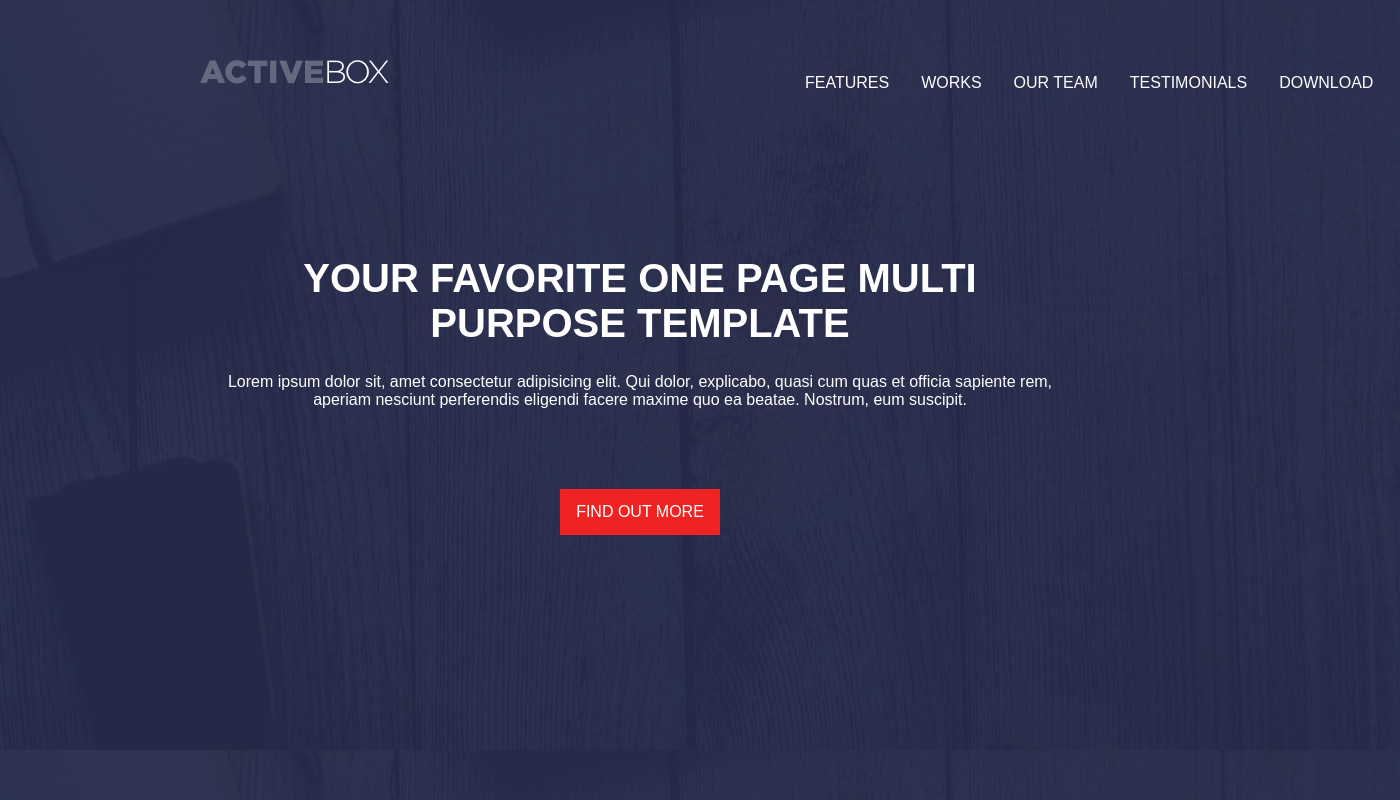
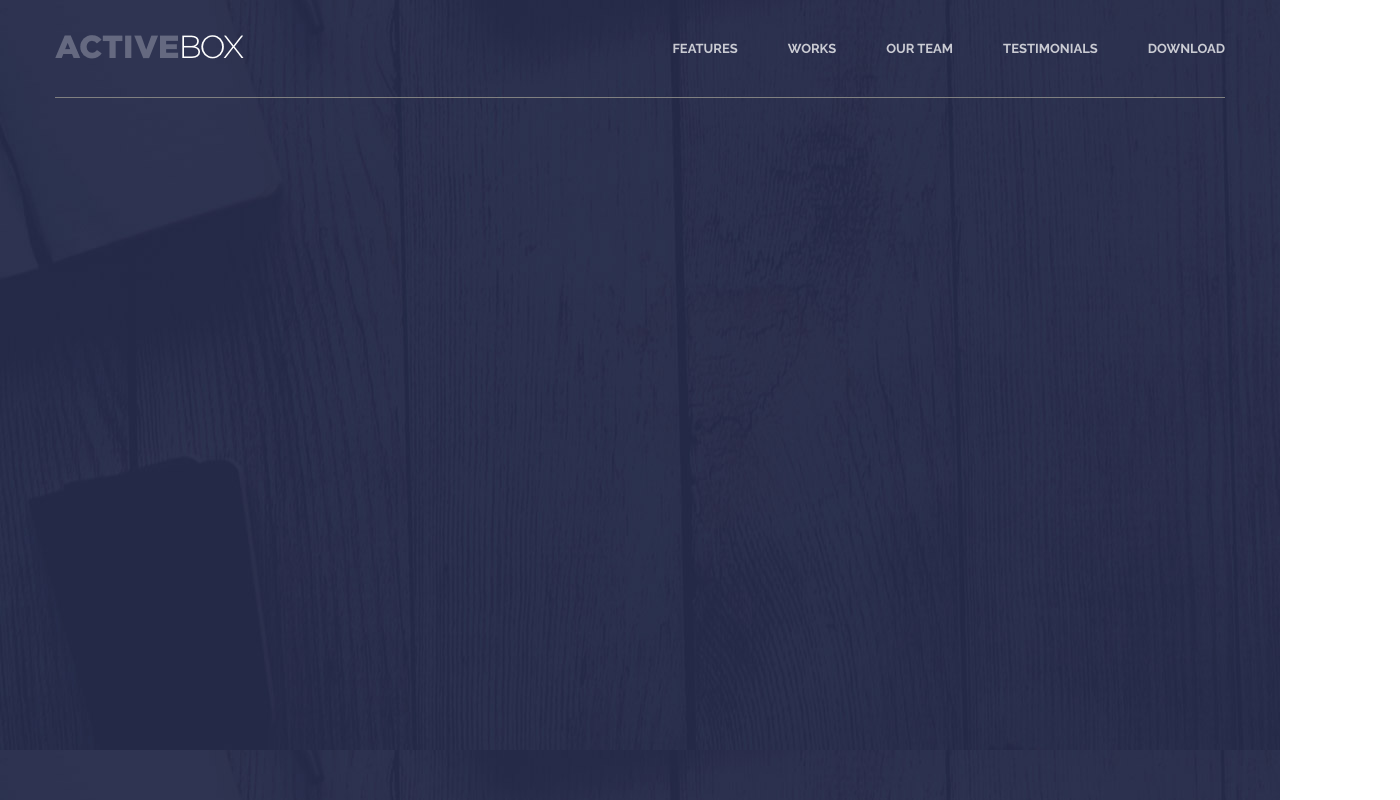
Before and after one commit to svetakushnerova/project1, a plain HTML site: page ACTIVE BOX/index.html in a window 1280 px wide. Shown: the whole page, 1400 px wide, since content can reach past the window. Drawn offline with Linux system fonts and the light colour scheme.

Commit message:
nov28commit

```diff
--- a/ACTIVE BOX/index.html
+++ b/ACTIVE BOX/index.html
@@ -2,47 +2,34 @@
 <html lang="en">
 <head>
     <meta charset="UTF-8">
+    <link rel="preconnect" href="https://fonts.googleapis.com">
+    <link rel="preconnect" href="https://fonts.gstatic.com" crossorigin>
+    <link href="https://fonts.googleapis.com/css2?family=Cardo:ital@1&family=Open+Sans:wght@700&family=Raleway:wght@400;600;700&display=swap" rel="stylesheet">
+    <link rel="stylesheet" href="style.css">
     <meta http-equiv="X-UA-Compatible" content="IE=edge">
     <meta name="viewport" content="width=device-width, initial-scale=1.0">
     <title>ActiveBox</title>
-    <link rel="stylesheet" href="style.css">
+
 </head>
 <body>
-    <div class="nav">
-        <div class="logo">
-            <img src="activebox-logo.png" alt="">
-        </div>
+<header class="header">
+    <div class="container">
+        <div class="header__inner">
+            <div class="logo">
+                <img src="activebox-logo.png" alt="">
+            </div>
 
-        <div class="navlink">
-            <ul>
-                <li>
-                    <a href="#">Features</a>
-                </li>
-                <li>
-                    <a href="#">Works</a>
-                </li>
-                <li>
-                    <a href="#">our team</a>
-                </li>
-                <li>
-                    <a href="#">testimonials</a>
-                </li>
-                <li>
-                    <a href="#">download</a>
-                </li>
-            </ul>
+            <nav class="nav">
+                <a class="nav__link" href="#">Features</a>
+                <a class="nav__link" href="#">Works</a>
+                <a class="nav__link" href="#">our team</a>
+                <a class="nav__link" href="#">testimonials</a>
+                <a class="nav__link" href="#">download</a>
+            </nav>
         </div>
     </div>
+</header>
 
-    <div class="intro">
-        <div class="header">
-            <h1>Your favorite one page multi purpose template</h1>
-            <p>Lorem ipsum dolor sit, amet consectetur adipisicing elit. Qui dolor, explicabo, quasi cum quas et officia sapiente rem, aperiam nesciunt perferendis eligendi facere maxime quo ea beatae. Nostrum, eum suscipit.</p>
-        </div>
 
-        <div class="btnlink">
-            <a href="#">find out more</a>
-        </div>
-    </div>
 </body>
 </html>
--- a/ACTIVE BOX/style.css
+++ b/ACTIVE BOX/style.css
@@ -1,79 +1,66 @@
-* {
+*, *:before, *:after {
     box-sizing: border-box;
 }
 
 body {
     margin: 0;
     background-image: url(intro-bg.jpg);
-    font-family: Arial, Helvetica, sans-serif;
+    font-family: 'Raleway', sans-serif;
+    font-size: 14px;
+    color: gray;
 
 }
+/*Container
+=======================================*/
+
+.container {
+    width: 100%;
+    max-width: 1170px;
+    margin: 0 auto;
+}
+
+/*Header
+=======================================*/
+
+.header {
+    width: 100%;
+    height: 100px;
+    position: absolute;
+    top: 0;
+    left: 0;
+    z-index: 1000;
+}
+
+.header__inner {
+    display: flex;
+    justify-content: space-between;
+    align-items: center;
+    padding: 35px 0;
+    border-bottom: 1px solid gray;
+}
+
+/*Nav
+=======================================*/
 
 .nav {
-    width: 1200px;
-    margin: 60px 200px;
-
-}
-.logo {
-    float: left;
-    margin-right: 400px;
-}
-
-ul {
-    list-style-type: none;
-    margin: 0;
-    padding: 0;
-
-}
-
-.navlink li {
-    float: left;
-}
-
-.navlink a {
-    display: block;
-    color: white;
-    text-decoration: none;
-    padding: 14px 16px;
+    display: flex;
+    font-size: 13px;
+    font-weight: 700;
     text-transform: uppercase;
 }
 
-.navlink a:hover {
-    background-color: white;
-    color: black;
+.nav__link {
+    margin-left: 50px;
+    color: white;
+    text-decoration: none;
+    opacity: 0.75;
+    transition: opacity .1s linear;
 }
 
-.nav:after {
-    content: "";
-    display: table;
-    clear: both;
+.nav__link:hover {
+    opacity: 1;
 }
 
-.intro {
-    margin: 150px 200px;
-    text-align: center;
-    color: white;
+.nav__link:first-child {
+    margin-left: 0;
 }
-
-.intro h1 {
-    font-size: 40px;
-    text-transform: uppercase;
-}
-
-.btnlink {
-    margin-top: 80px;
-}
-
-.btnlink a {
-    display: inline-block;
-    color: white;
-    background-color: rgb(240, 35, 35);
-    text-decoration: none;
-    padding: 14px 16px;
-    text-transform: uppercase;
-}
-
-.btnlink a:hover {
-    background-color: white;
-    color: red;
-}
```
Also changed, not shown: CSS Learnings/index.html (+6 -0 lines), CSS Learnings/index6.html (added, +57 -0 lines), CSS Learnings/index7.html (added, +33 -0 lines).
